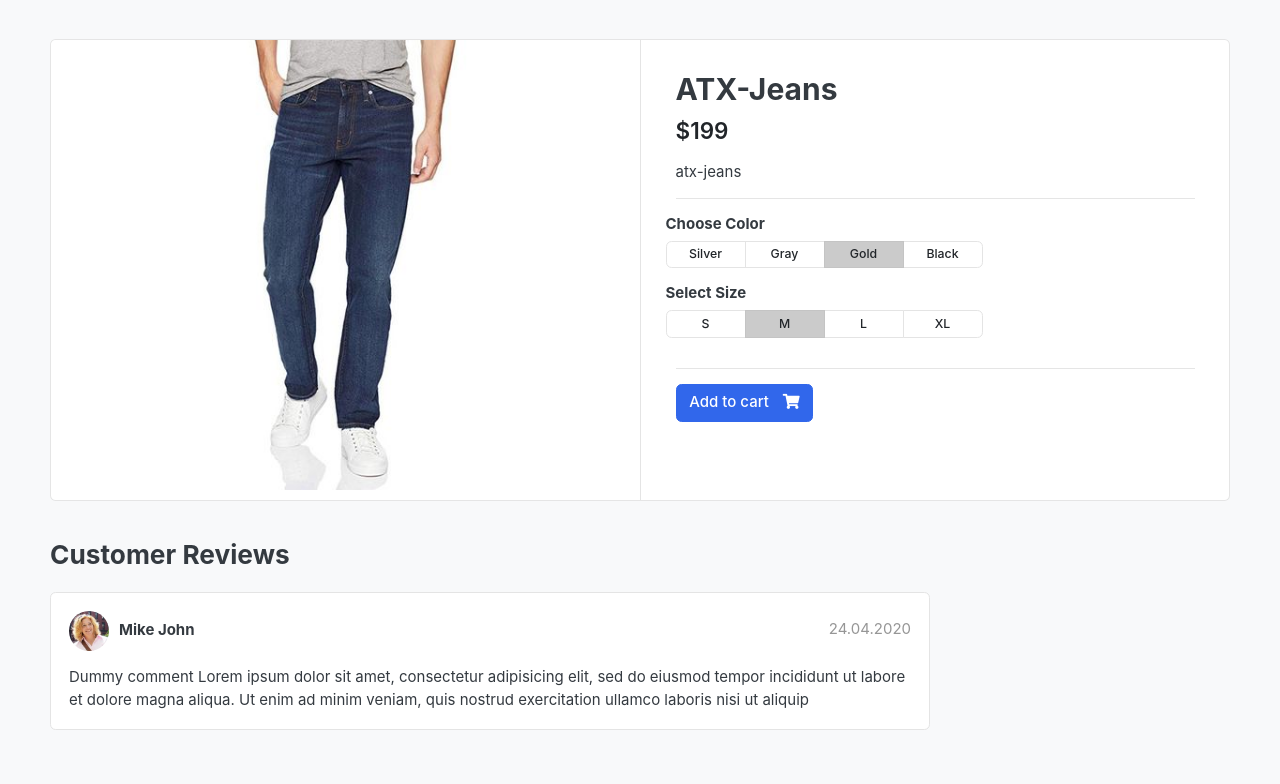
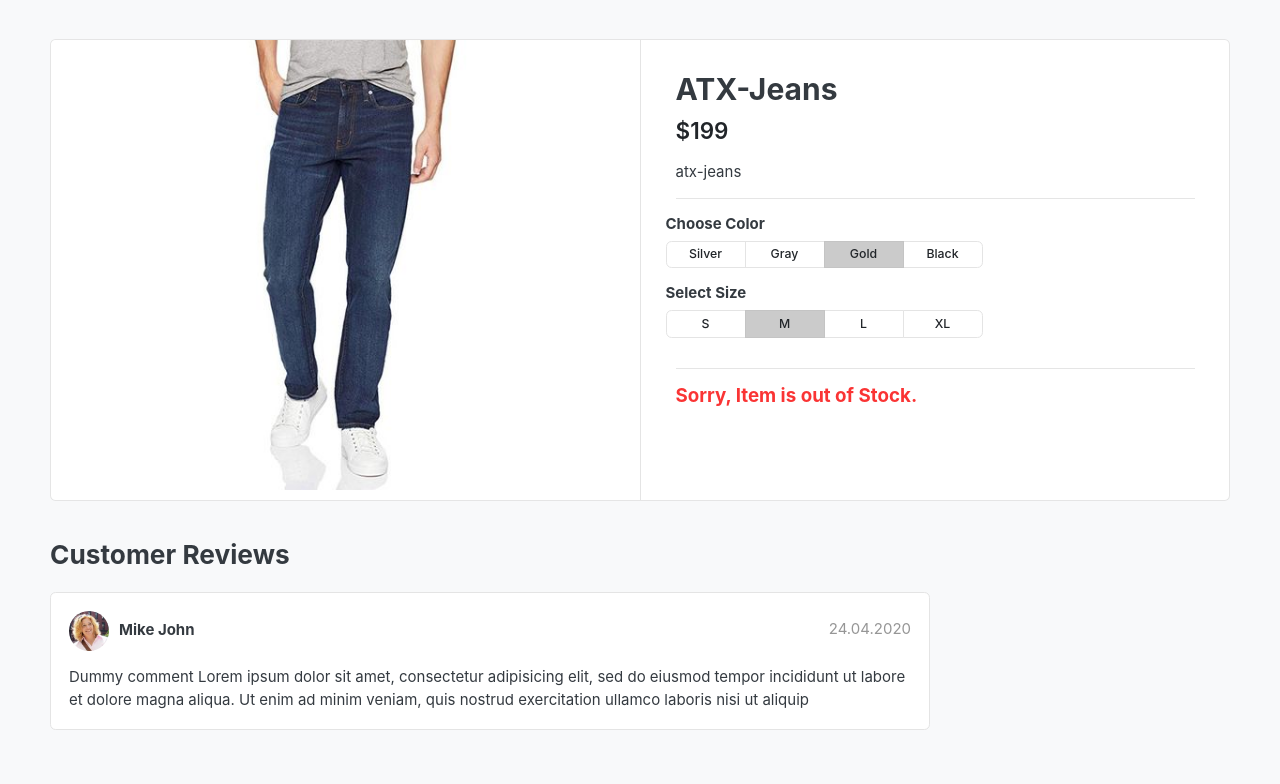
Before and after one commit to shaileshyadav7771/Bazar, a Django app: page /store/jeans/atx-jeans/ in a window 1280 px wide. Shown: the part 119-903 px from the top of the page. Run offline with Django 3.2, Linux system fonts and the light colour scheme; data comes from the database, SQL or seed files in the repository; both versions use the stored data as it was after the commit; some libraries are stand-ins or nearby versions; some web fonts are replaced.

Commit message:
Adding Out of stock.

```diff
--- a/store/models.py
+++ b/store/models.py
@@ -18,7 +18,7 @@ class Product(models.Model):
 
 	def get_url(self):
 		return reverse('product_detail', args=[self.category.slug, self.slug])
-	    # now to use in template we will use {{ product.get_absolute_url }}
+	    # now to use in template we will use {{ product.get_url }}
 
 	def __str__(self):
 		return self.product_name
--- a/templates/home.html
+++ b/templates/home.html
@@ -8,7 +8,7 @@
 <div class="container">
 
 <div class="intro-banner-wrap">
-	<img src="{% static 'images/banners/1.jpg' %}" class="img-fluid rounded">
+	<img src="{% static 'images/banners/cover2.jpg' %}" class="img-fluid rounded">
 </div>
 
 </div> <!-- container //  -->
@@ -20,7 +20,7 @@
 <div class="container">
 
 <header class="section-heading">
-	<a href="./store.html" class="btn btn-outline-primary float-right">See all</a>
+	<a href="{% url 'store' %}" class="btn btn-outline-primary float-right">See all</a>
 	<h3 class="section-title">Popular products</h3>
 </header><!-- sect-heading -->
 
--- a/templates/includes/navbar.html
+++ b/templates/includes/navbar.html
@@ -29,7 +29,7 @@
         <div class="container">
     <div class="row align-items-center">
         <div class="col-lg-2 col-md-3 col-6">
-            <a href="./" class="brand-wrap">
+            <a href="{% url 'home' %}" class="brand-wrap">
                 <img class="logo" src="{% static './images/shailesh_logo.png' %}">
             </a> <!-- brand-wrap.// -->
         </div>
@@ -48,7 +48,7 @@
                 </div>
             </div>  <!-- category-wrap.// -->
         </div> <!-- col.// -->
-        <a href="./store.html" class="btn btn-outline-primary">Store</a>
+        <a href="{% url 'store' %}" class="btn btn-outline-primary">Store</a>
         <div class="col-lg  col-md-6 col-sm-12 col">
             <form action="#" class="search">
                 <div class="input-group w-100">
--- a/templates/store/product_detail.html
+++ b/templates/store/product_detail.html
@@ -73,7 +73,16 @@
             </div>
         </div> <!-- row.// -->
         <hr>
-        <a href="./product-detail.html" class="btn  btn-primary"> <span class="text">Add to cart</span> <i class="fas fa-shopping-cart"></i>  </a>
+
+        {% if single_product.stock <= 0 %}
+
+               <h5 class="text-danger" >Sorry, Item is out of Stock.</h5>
+        {% else %}
+               <a href="./product-detail.html" class="btn  btn-primary"> <span class="text">Add to cart</span> <i class="fas fa-shopping-cart"></i>  </a>
+
+        {% endif %}
+
+
     </article> <!-- product-info-aside .// -->
             </main> <!-- col.// -->
         </div> <!-- row.// -->
--- a/templates/store/store.html
+++ b/templates/store/store.html
@@ -133,13 +133,12 @@
         <div class="col-md-4">
             <figure class="card card-product-grid">
                 <div class="img-wrap">
-
-                    <img src="{{ product.images.url }}">
+                    <a href=" {{ product.get_url }}">   <img src="{{ product.images.url }}">"</a>
 
                 </div> <!-- img-wrap.// -->
                 <figcaption class="info-wrap">
                     <div class="fix-height">
-                        <a href="./product_detail" class="title">{{product.product_name}}</a>
+                        <a href=" {{ product.get_url }}" class="title">{{product.product_name}}</a>
                         <div class="price-wrap mt-2">
                             <span class="price">${{product.price}}</span>
                             <del class="price-old">${{product.actual_price}}</del>
```
Also changed, not shown: db.sqlite3.
